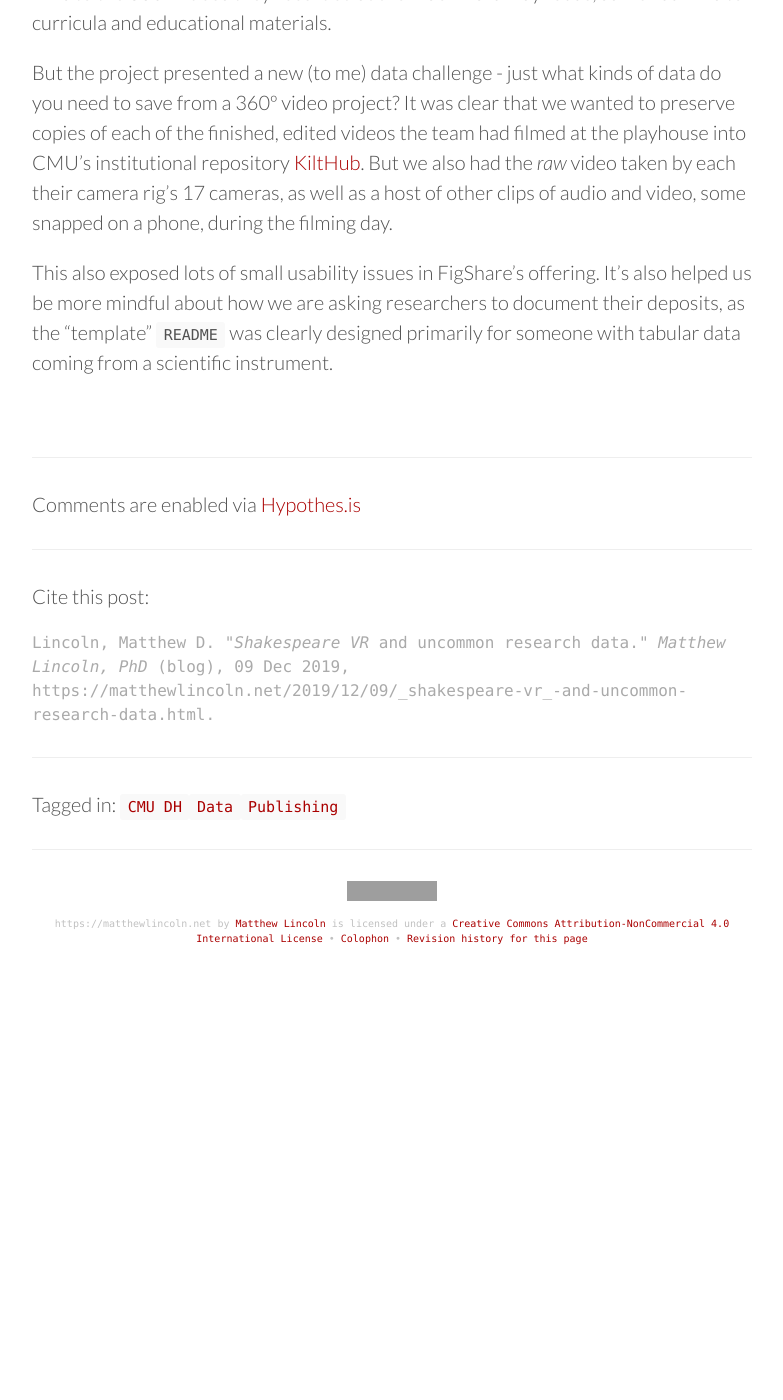
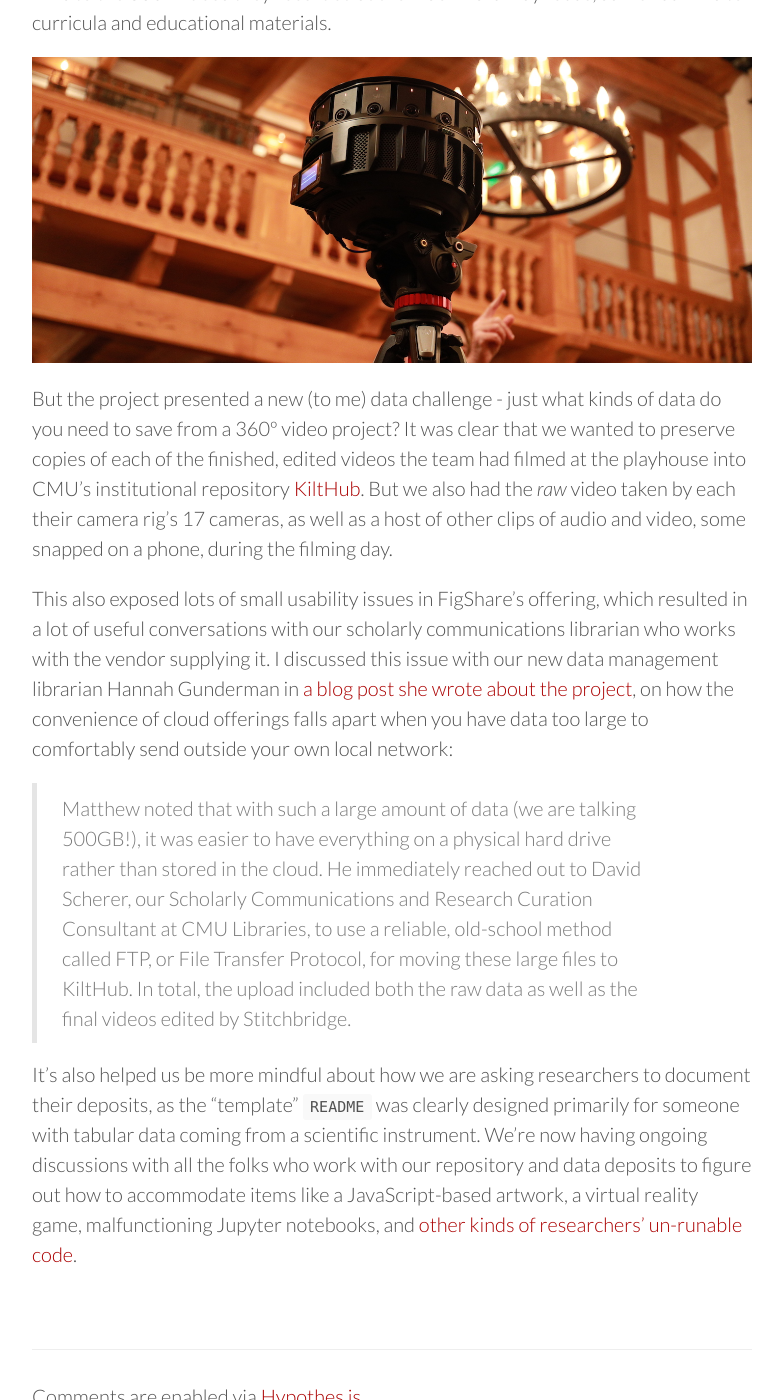
Before and after one commit to mdlincoln/mdlincoln.github.io, a Jekyll site: the page built from _posts/2019-11-21-_shakespeare-vr_-and-uncommon-research-data.md, in a window 1280 px wide and 1400 px high, scrolled down 1023 px. Shown: the whole window, without its empty margins (248-1031 px from the left). Built offline with Jekyll 4.4.1, drawn with Linux system fonts in a browser that asks for light colours; nearby versions of some CDN libraries; a script that is not in the unit is left out; before the commit the page ends 2009 px from its top, so only the background shows below that; some of the changed text lies outside the part shown; grey boxes are pictures that could not be loaded.

Commit message:
Update Post “2019-11-21-_shakespeare-vr_-and-uncommon-research-data”

```diff
--- a/_posts/2019-11-21-_shakespeare-vr_-and-uncommon-research-data.md
+++ b/_posts/2019-11-21-_shakespeare-vr_-and-uncommon-research-data.md
@@ -11,16 +11,22 @@ aside: >-
   has worked on during my first 18 months at Carnegie Mellon University.
 
 
-  [See all posts in the series](/tags/digital_humanities.html)
+  [See all posts in the series](/tags/cmu_dh.html)
 ---
 While some of our projects present complexity in data analysis, or others in the multilayered dance that is web development, sometimes they challenge us in unexpected ways and present edge cases to the kinds of services our library offers.
 
-Dr. Stephen Wittek's (_Shakespeare VR_)[https://shx-vr.com] was one such project. From the project description:
+Dr. Stephen Wittek's (_Shakespeare VR_)\[https://shx-vr.com] was one such project. From the project description:
 
->The Shakespeare-VR project uses virtual reality technologies to bring students face-to-face with professional actors performing Shakespearean soliloquies in a replica of Shakespeare’s Blackfriars Playhouse.
+> The Shakespeare-VR project uses virtual reality technologies to bring students face-to-face with professional actors performing Shakespearean soliloquies in a replica of Shakespeare’s Blackfriars Playhouse.
 
 On the one hand, this project's needs were comparatively simple. It needed a straightforward, easy-to-edit, sustainable website where the project team could post links to the 360º videos they recorded at the Blackfriars Playhouse, as well as links to curricula and educational materials.
 
+![360 video camera](/assets/images/vr_cam.jpg)
+
 But the project presented a new (to me) data challenge - just what kinds of data do you need to save from a 360º video project? It was clear that we wanted to preserve copies of each of the finished, edited videos the team had filmed at the playhouse into CMU's institutional repository [KiltHub](https://kilthub.cmu.edu). But we also had the _raw_ video taken by each their camera rig's 17 cameras, as well as a host of other clips of audio and video, some snapped on a phone, during the filming day.
 
-This also exposed lots of small usability issues in FigShare's offering. It's also helped us be more mindful about how we are asking researchers to document their deposits, as the "template" `README` was clearly designed primarily for someone with tabular data coming from a scientific instrument.
+This also exposed lots of small usability issues in FigShare's offering, which resulted in a lot of useful conversations with our scholarly communications librarian who works with the vendor supplying it. I discussed this issue with our new data management librarian Hannah Gunderman in [a blog post she wrote about the project](https://www.library.cmu.edu/blog/tartan-datascapes/11292019), on how the convenience of cloud offerings falls apart when you have data too large to comfortably send outside your own local network:
+
+>Matthew noted that with such a large amount of data (we are talking 500GB!), it was easier to have everything on a physical hard drive rather than stored in the cloud. He immediately reached out to David Scherer, our Scholarly Communications and Research Curation Consultant at CMU Libraries, to use a reliable, old-school method called FTP, or File Transfer Protocol, for moving these large files to KiltHub. In total, the upload included both the raw data as well as the final videos edited by Stitchbridge.
+
+It's also helped us be more mindful about how we are asking researchers to document their deposits, as the "template" `README` was clearly designed primarily for someone with tabular data coming from a scientific instrument. We're now having ongoing discussions with all the folks who work with our repository and data deposits to figure out how to accommodate items like a JavaScript-based artwork, a virtual reality game, malfunctioning Jupyter notebooks, and [other kinds of researchers' un-runable code](https://statmodeling.stat.columbia.edu/2019/11/13/what-if-its-never-decorative-gourd-season/).
```
Also changed, not shown: other parts of _posts/2019-11-21-_shakespeare-vr_-and-uncommon-research-data.md (+1 -1 lines).
